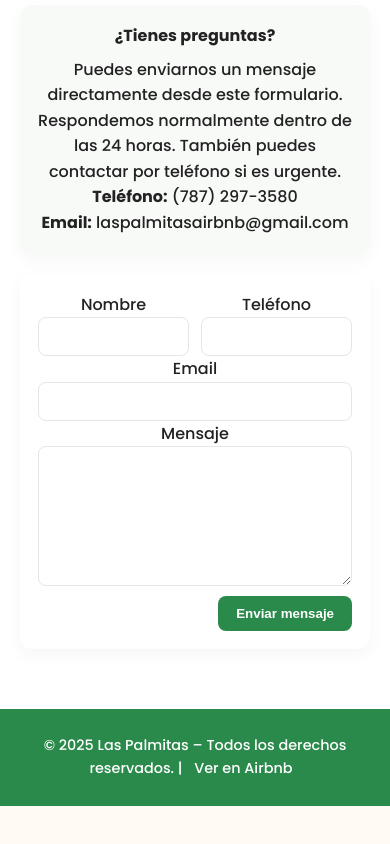
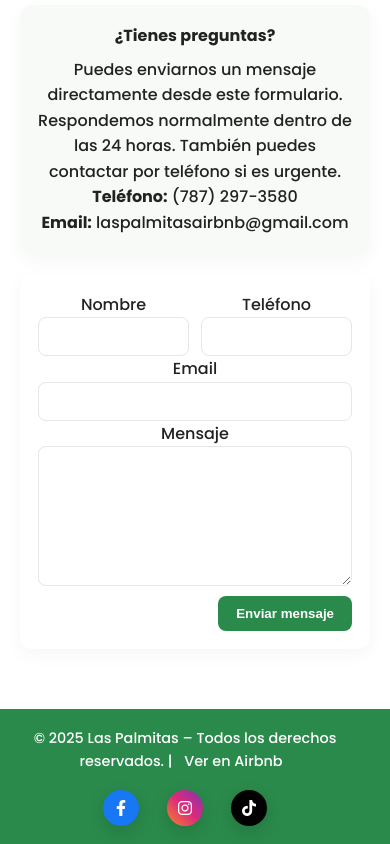
Before and after one commit to elo356/Las-Palmitas-Airbnb-web, a plain HTML site: page index.html in a window 390 px wide. Shown: the part 7342-8186 px from the top of the page. Before the commit the page ends 8148 px from the top, so only its background shows below. Drawn offline with Linux system fonts and the light colour scheme.

Commit message:
redes added

```diff
--- a/index.html
+++ b/index.html
@@ -5,6 +5,7 @@
   <meta name="viewport" content="width=device-width, initial-scale=1.0" />
   <title>Las Palmitas - Añasco, Puerto Rico</title>
   <link href="https://fonts.googleapis.com/css2?family=Poppins:wght@300;500;700&display=swap" rel="stylesheet">
+  <link rel="stylesheet" href="https://cdnjs.cloudflare.com/ajax/libs/font-awesome/6.4.0/css/all.min.css">
   <style>
     :root {
       /* Color principal actualizado al verde del logo */
@@ -89,9 +90,29 @@
   .form-success {display: none; padding: 12px; border-radius: 8px; background: #e6ffef; color: #0b6b3a;}
 
 
-    footer {background: var(--quenepa); color: white; padding: 25px; text-align: center; font-size: 0.9em;}
+  footer {background: var(--quenepa); color: white; padding: 18px 22px; text-align: left; font-size: 0.9em; position: relative;}
     footer a {color: white; margin: 0 8px; text-decoration: none;}
     footer a:hover {text-decoration: underline;}
+    /* footer inner: left text + right social icons */
+  .footer-inner {display: flex; align-items: center; justify-content: space-between; gap: 12px; max-width: 1100px; margin: 0 auto; padding-right: 20px;}
+  /* Social links: larger, visible circular icons aligned to the right on desktop
+    but switch to centered/static on small screens. Keep them accessible and
+    slightly smaller on mobile to avoid overlap. */
+  .social-links {display: flex; gap: 12px; align-items: center; justify-content: flex-end; position: absolute; right: 12px; top: 50%; transform: translateY(-50%);}
+  .social-links a {display: inline-flex; align-items: center; justify-content: center; width: 56px; height: 56px; border-radius: 50%; background: rgba(255,255,255,0.14); transition: transform 0.18s, box-shadow 0.18s; box-shadow: 0 6px 18px rgba(0,0,0,0.14);}
+  .social-links svg {width: 28px; height: 28px; fill: white; stroke: none;}
+  /* Font Awesome icon sizing when using <i> */
+  .social-links i {font-size: 22px; color: white; line-height: 1;}
+  .social-links a:hover {transform: translateY(-4px) scale(1.04); box-shadow: 0 10px 26px rgba(0,0,0,0.18);}
+  /* Brand backgrounds for quick recognition */
+  .social-links a.facebook {background: #1877f2;}
+  .social-links a.instagram {background: linear-gradient(45deg,#f58529 0%,#dd2a7b 50%,#8134af 100%);}
+  .social-links a.tiktok {background: #010101;}
+    /* mobile: stack footer content center */
+    @media (max-width: 420px) {
+      footer {text-align: center;}
+      .footer-inner {flex-direction: column; gap: 8px;}
+    }
 
     @media (max-width: 768px) {
       header {flex-direction: row; padding: 10px 16px; min-height: unset; align-items: center;}
@@ -119,6 +140,10 @@
       .place-card img {height: 200px;}
       .place-card h4 {font-size: 1.05rem;}
       .place-card p {font-size: 0.95rem;}
+      /* footer social links: make static and centered on tablet/mobile and reduce size */
+      .social-links {position: static; transform: none; margin-top: 8px; justify-content: center;}
+      .social-links a {width: 48px; height: 48px;}
+      .social-links i {font-size: 18px;}
     }
     @media (max-width: 420px) {
   /* Restore hero behavior on very small screens to match desktop: cover and centered at top */
@@ -140,6 +165,10 @@
       .lang-toggle {padding: 4px 7px; font-size: 0.8rem;}
   /* Aumentado para móviles para que el logo se vea mejor */
   .section-logo {height: 320px; margin-bottom: 12px;}
+  /* footer social links: make static and centered on small screens, reduce size */
+  .social-links {position: static; transform: none; margin-top: 8px; justify-content: center;}
+  .social-links a {width: 36px; height: 36px;}
+  .social-links i {font-size: 16px;}
     }
     /* Sección: Lugares cercanos */
     .nearby {padding: 60px 20px;}
@@ -317,7 +346,20 @@ Will definitely be coming back!!”</div>
   </section>
 
   <footer>
-    <p>© 2025 Las Palmitas – Todos los derechos reservados. | <a href="https://airbnb.com/h/laspalmitas" target="_blank" data-i18n-key="footer.view">Ver en Airbnb</a></p>
+    <div class="footer-inner">
+      <p>© 2025 Las Palmitas – Todos los derechos reservados. | <a href="https://airbnb.com/h/laspalmitas" target="_blank" data-i18n-key="footer.view">Ver en Airbnb</a></p>
+      <div class="social-links" aria-label="social links">
+        <a class="facebook" href="https://facebook.com/61554419900738" target="_blank" rel="noopener" aria-label="Facebook">
+          <i class="fab fa-facebook-f" aria-hidden="true"></i>
+        </a>
+        <a class="instagram" href="https://www.instagram.com/las_palmitas14?igsh=NXY2YWN2OHo3N2w4&utm_source=qr" target="_blank" rel="noopener" aria-label="Instagram">
+          <i class="fab fa-instagram" aria-hidden="true"></i>
+        </a>
+        <a class="tiktok" href="https://www.tiktok.com/@las.palmitas.airb?_t=ZT-90sGkBe2VwV&_r=1" target="_blank" rel="noopener" aria-label="TikTok">
+          <i class="fab fa-tiktok" aria-hidden="true"></i>
+        </a>
+      </div>
+    </div>
   </footer>
 <script>
 // Language switcher + contact form handling
@@ -340,7 +382,8 @@ Will definitely be coming back!!”</div>
   'contact.ask':'¿Tienes preguntas?','contact.phoneLabel':'Teléfono:','contact.emailLabel':'Email:','contact.info':'Puedes enviarnos un mensaje directamente desde este formulario. Respondemos normalmente dentro de las 24 horas. También puedes contactar por teléfono si es urgente.',
   'form.label.name':'Nombre','form.label.phone':'Teléfono','form.label.email':'Email','form.label.message':'Mensaje','form.success':'Mensaje enviado. Gracias — te responderemos pronto.','form.submit':'Enviar mensaje',
   'detail.extra':'La casa ofrece todo lo necesario para una estancia cómoda y familiar. Si necesitas algo extra antes o durante tu llegada, Carlos estará encantado de ayudarte.',
-      'footer.view':'Ver en Airbnb'
+      'footer.view':'Ver en Airbnb',
+      'footer.follow':'Síguenos:'
     },
   en: {
       'nav.home':'Home','nav.details':'Details','nav.gallery':'Gallery','nav.reviews':'Reviews','nav.location':'Location','nav.contact':'Contact',
@@ -359,7 +402,8 @@ Will definitely be coming back!!”</div>
   'place.4.title':'Rancho Grande Bar & Seafood','place.4.desc':'A nearby natural area ideal for hikes and wildlife watching.',
   'form.label.name':'Name','form.label.phone':'Phone','form.label.email':'Email','form.label.message':'Message','form.success':'Message sent. Thanks — we\'ll get back to you soon.','form.submit':'Send message',
   'detail.extra':'The house provides everything you need for a comfortable, family-friendly stay. If you need anything before or during your arrival, Carlos will be happy to help.',
-      'footer.view':'View on Airbnb'
+      'footer.view':'View on Airbnb',
+      'footer.follow':'Follow us:'
     }
   };
 
```
